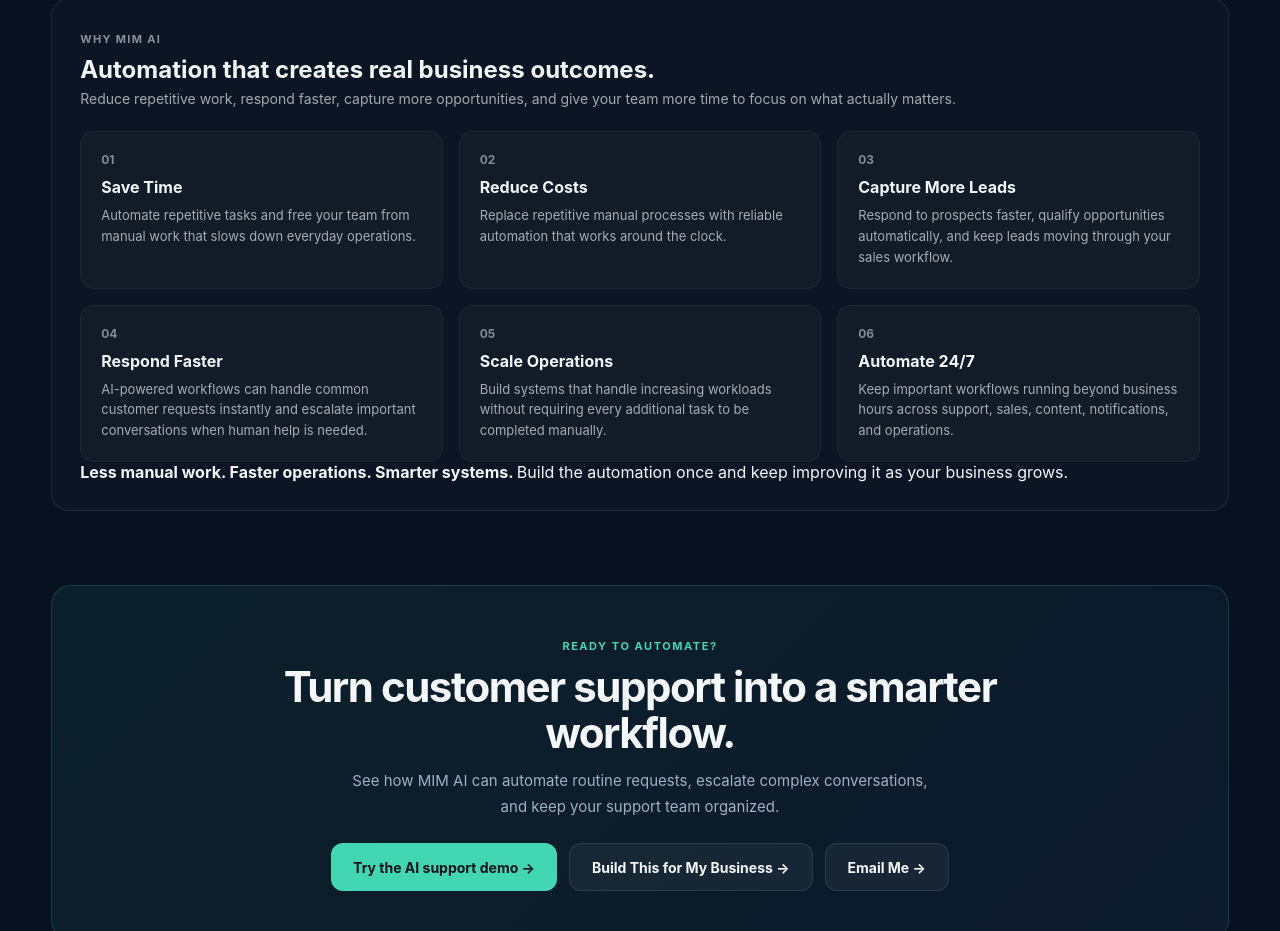
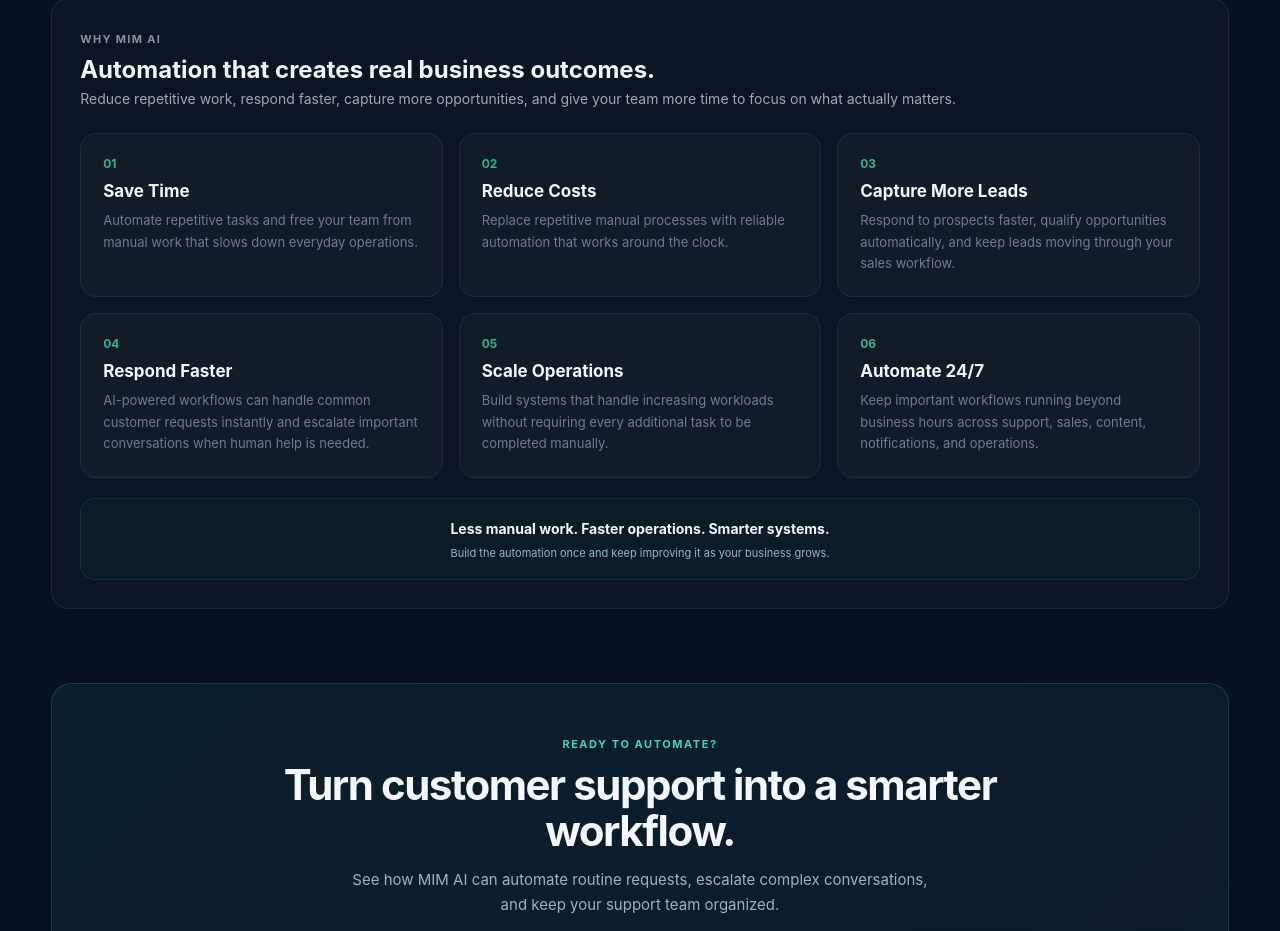
Before and after one commit to mimdigitalmarketing/mim-ai-customer-support, a website: page public/index.html in a window 1280 px wide. Shown: the part 4559-5490 px from the top of the page. Drawn offline with Linux system fonts and the light colour scheme.

Commit message:
Update styles.css

```diff
--- a/public/styles.css
+++ b/public/styles.css
@@ -1613,3 +1613,100 @@
     padding:19px;
   }
 }
+/* ================================================= */
+/* BUSINESS BENEFITS — OUTCOMES */
+/* ================================================= */
+
+.business-benefits .benefit-grid{
+  display:grid;
+  grid-template-columns:repeat(3,1fr);
+  gap:16px;
+  margin-top:26px;
+}
+
+.business-benefits .benefit-card{
+  padding:22px;
+  border-radius:16px;
+
+  background:rgba(255,255,255,.03);
+  border:1px solid rgba(255,255,255,.06);
+
+  transition:
+    transform .2s ease,
+    border-color .2s ease,
+    background .2s ease;
+}
+
+.business-benefits .benefit-card:hover{
+  transform:translateY(-3px);
+  border-color:rgba(66,214,178,.22);
+  background:rgba(255,255,255,.045);
+}
+
+.business-benefits .benefit-card strong{
+  display:block;
+  font-size:12px;
+  color:var(--accent);
+  opacity:.8;
+  margin-bottom:10px;
+}
+
+.business-benefits .benefit-card h3{
+  margin:0 0 9px;
+  font-size:17px;
+}
+
+.business-benefits .benefit-card p{
+  margin:0;
+  color:var(--muted);
+  font-size:13px;
+  line-height:1.65;
+}
+
+.benefits-bottom{
+  display:flex;
+  flex-direction:column;
+  align-items:center;
+
+  margin-top:20px;
+  padding:19px;
+
+  text-align:center;
+
+  border-radius:15px;
+  border:1px solid rgba(66,214,178,.12);
+  background:rgba(66,214,178,.035);
+}
+
+.benefits-bottom strong{
+  font-size:14px;
+  line-height:1.6;
+}
+
+.benefits-bottom span{
+  margin-top:6px;
+  color:var(--muted);
+  font-size:11px;
+}
+
+@media(max-width:900px){
+
+  .business-benefits .benefit-grid{
+    grid-template-columns:repeat(2,1fr);
+  }
+}
+
+@media(max-width:600px){
+
+  .business-benefits .benefit-grid{
+    grid-template-columns:1fr;
+  }
+
+  .business-benefits{
+    padding:20px;
+  }
+
+  .business-benefits .benefit-card{
+    padding:19px;
+  }
+}
```
